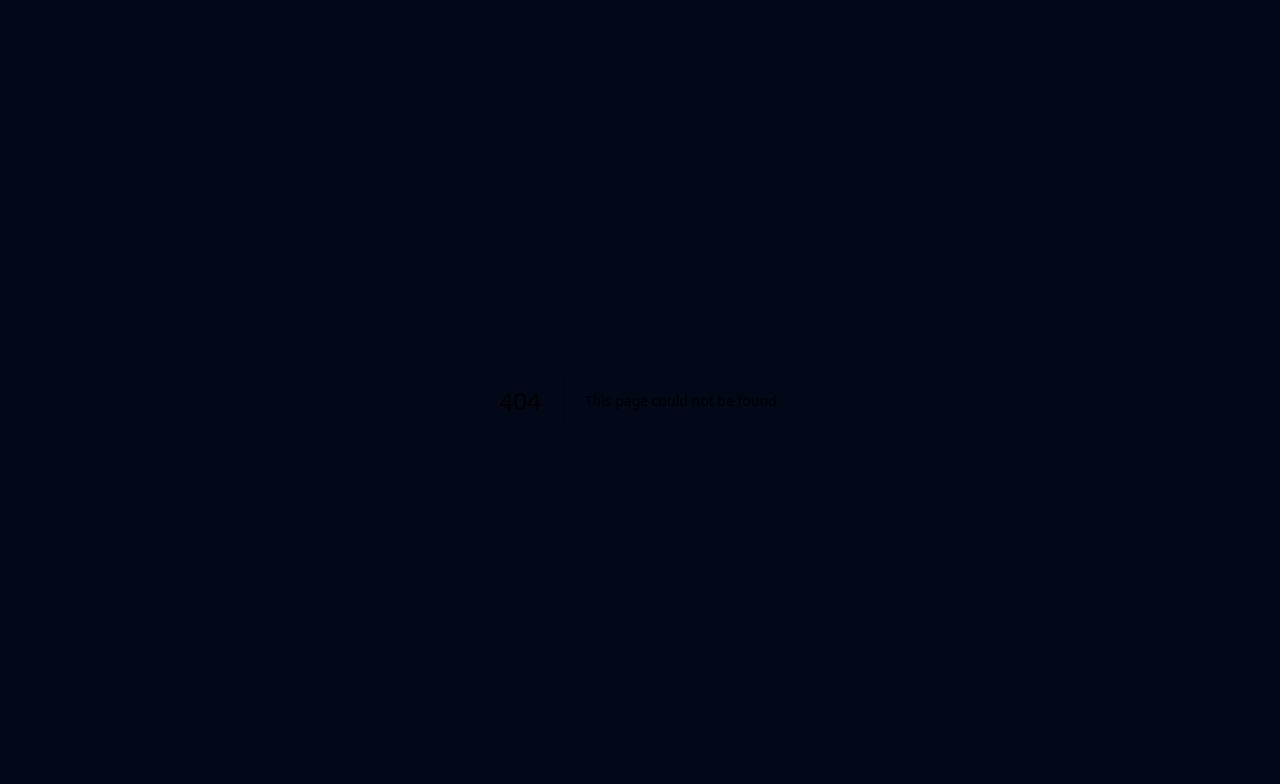
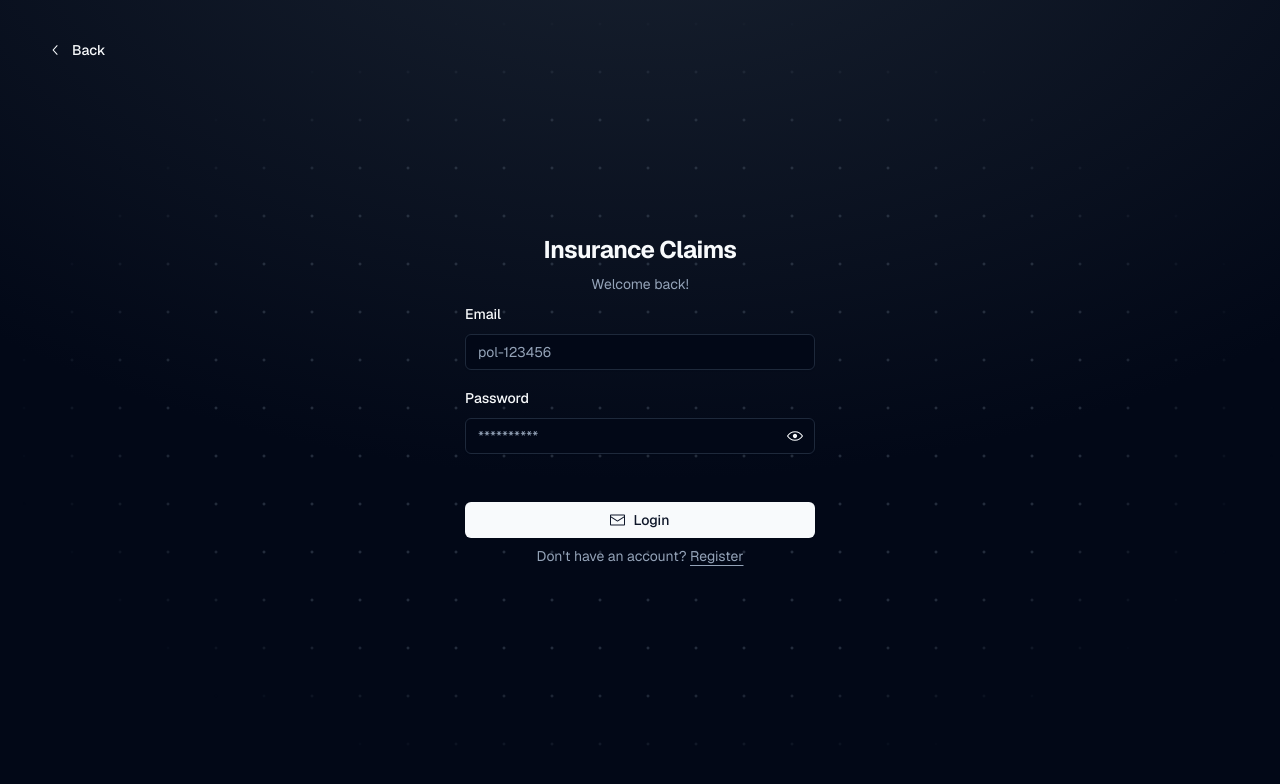
Before and after one commit to tharropoulos/insurance-claim-example-app, a Next.js app: page /login in a window 1280 px wide. Before the commit this address had no page. Shown: the top 784 px of the page. Built offline with nearby package versions, Linux system fonts and the light colour scheme.

Commit message:
feat(ui): add login page

```diff
--- /dev/null
+++ b/app/(auth)/login/page.tsx
@@ -0,0 +1,56 @@
+import LoginForm from "@/components/forms/login-form";
+import { buttonVariants } from "@/components/ui/button";
+import { cn } from "@/lib/utils";
+import { ChevronLeftIcon } from "@radix-ui/react-icons";
+import Link from "next/link";
+import { Toaster } from "sonner";
+import { Skeleton } from "@/components/ui/skeleton";
+
+export default async function Login() {
+    return (
+        <div className=" flex h-screen w-screen items-center justify-center ">
+            <Link
+                href="/"
+                className={cn(
+                    buttonVariants({ variant: "ghost" }),
+                    "absolute left-4 top-4 z-50 lg:left-8 lg:top-8",
+                )}
+            >
+                <ChevronLeftIcon className="mr-2 h-4 w-4" />
+                Back
+            </Link>
+            <div className="z-30 flex h-full w-full flex-col justify-center lg:bg-[radial-gradient(#374151,transparent_2px)] lg:[background-size:48px_48px] lg:[mask-image:radial-gradient(ellipse_50%_50%_at_50%_50%,#000_70%,transparent_100%)] ">
+                <div className="mx-auto flex w-full flex-col justify-center space-y-2 sm:w-[350px]">
+                    <div className="flex flex-col space-y-2 text-center">
+                        <h1 className="text-2xl font-bold tracking-tight">Insurance Claims</h1>
+                        <div className="flex items-center justify-center gap-3">
+                            <p className="text-sm text-muted-foreground">Welcome back!</p>
+                        </div>
+                    </div>
+                    <LoginForm />
+                    <p className="px-8 text-center text-sm text-muted-foreground">
+                        Don't have an account?{" "}
+                        <Link
+                            href="/register"
+                            className="hover:text-brand underline underline-offset-4"
+                        >
+                            Register
+                        </Link>
+                    </p>
+                </div>
+            </div>{" "}
+            <div className="absolute top-0 z-[1] h-full w-full bg-[radial-gradient(ellipse_80%_80%_at_50%_-20%,rgba(31,41,55,0.8),rgba(255,255,255,0))]"></div>
+            <Toaster
+                position="bottom-left"
+                toastOptions={{
+                    style: {
+                        background: "hsl(var(--background))",
+                        placeSelf: "flex-start",
+                        color: "hsl(var(--foreground))",
+                        border: "1px solid hsl(var(--border))",
+                    },
+                }}
+            />
+        </div>
+    );
+}
```
